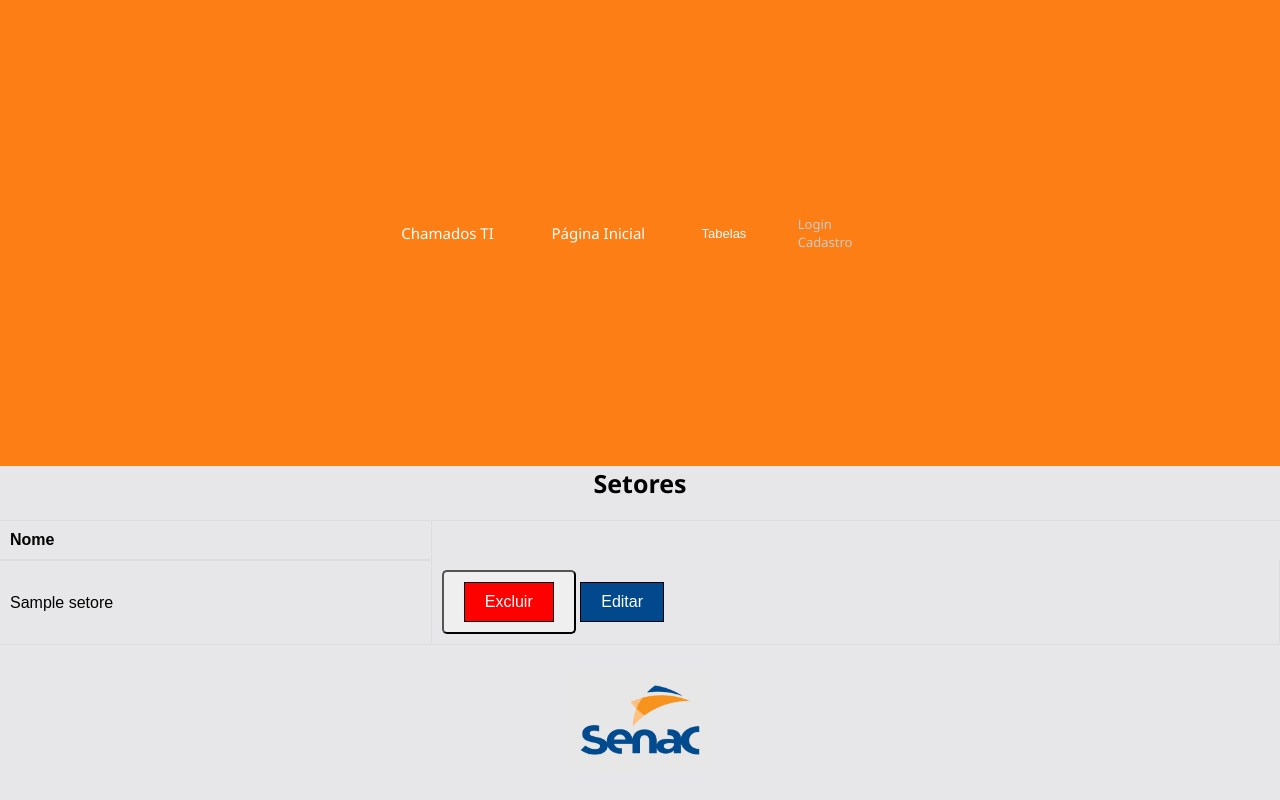
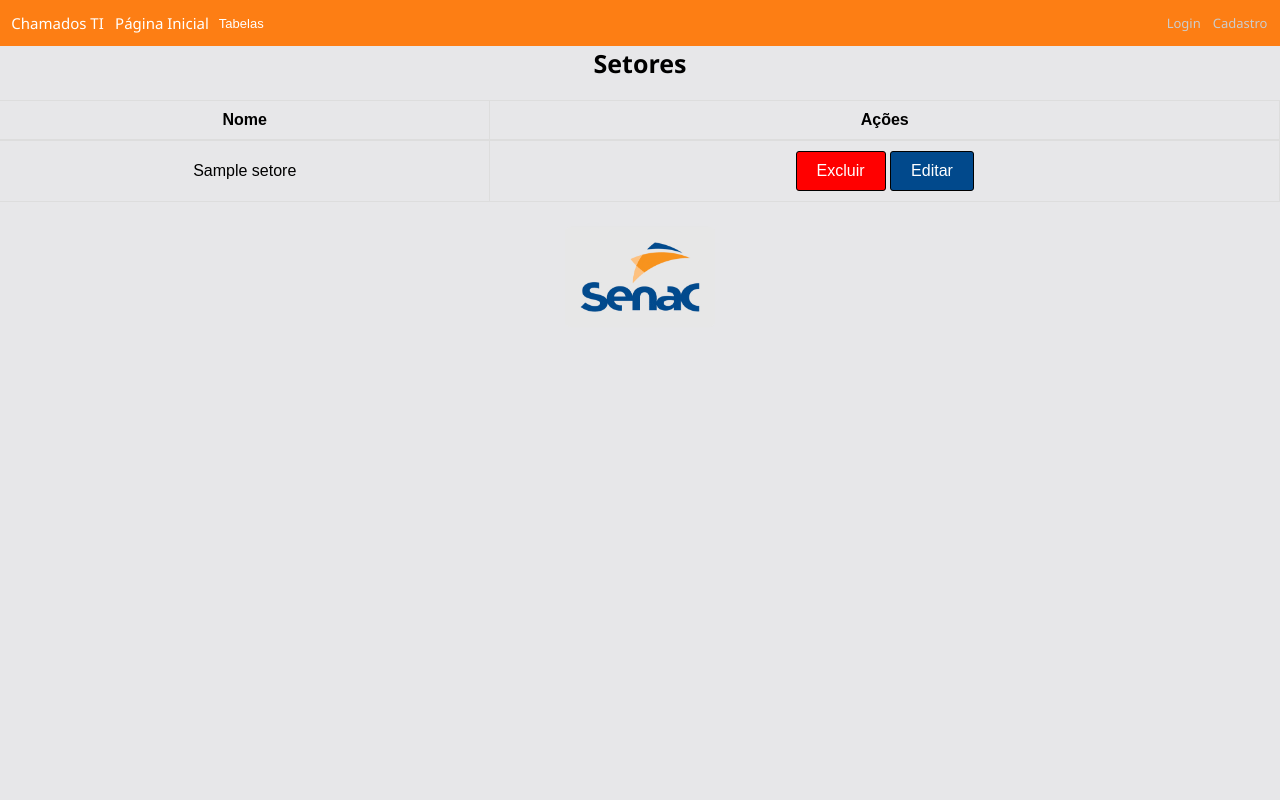
Before and after one commit to Raul-Rotilli/chamadosti_senac, a Flask app: page /setores in a window 1280 px wide. Run offline with Flask 3, Linux system fonts and the light colour scheme; the visitor is signed in with stand-in values (Sample User, id 1); tables that the repository leaves empty hold one stand-in row (values such as "Sample post").

Commit message:
Add files via upload

```diff
--- a/Trabalho final/static/style.css
+++ b/Trabalho final/static/style.css
@@ -25,7 +25,7 @@
   /* Remove margem superior */
 }
 
-.navbar .container {
+.navbar .container-template {
   display: flex;
   /* Layout flexível */
   justify-content: space-between;
@@ -172,6 +172,7 @@
 }
 
 th {
+  text-align: center;
   font-weight: bold;
   /*Torna o texto das células do cabeçalho (th) negrito.*/
   border-bottom: 2px solid #ddd;
@@ -179,6 +180,7 @@
 }
 
 td {
+  text-align: center;
   border-bottom: 1px solid #ddd;
   /*Adiciona uma linha horizontal sólida de 1px de espessura na cor #ddd na parte inferior das células do corpo (td).*/
 }
@@ -195,14 +197,16 @@
   font-family: sans-serif;
 }
 
-button.editar {
+.editar {
   background-color: #01498C;
   color: white;
+  border-radius: 3px;
 }
 
-button.excluir {
+.excluir {
   background-color: red;
   color: white;
+  border-radius: 3px;
 }
 
 /*login*/
@@ -337,7 +341,6 @@
 .dropdown-content {
   display: none;
   position: absolute;
-  background-color: #f9f9f9;
   min-width: 160px;
   z-index: 1;
 }
--- a/Trabalho final/templates/login.html
+++ b/Trabalho final/templates/login.html
@@ -27,7 +27,7 @@
 
                 <form method="POST" action="/validalogin{{id}}">
                     <div>
-                        <input class="inputlogin" type="text" name="nome_usuario" placeholder="Nome de Usuário">
+                        <input class="inputlogin" type="text" name="email" placeholder="E-mail">
                     </div>
                     <div>
                         <input class="inputlogin" type="password" name="senha" placeholder="Senha">
--- a/Trabalho final/templates/setores.html
+++ b/Trabalho final/templates/setores.html
@@ -12,6 +12,7 @@
     <thead>
         <tr>
             <th>Nome</th>
+            <th>Ações</th>
         </tr>
     </thead>
 
@@ -20,7 +21,7 @@
         <tr>
             <td>{{ setor[1] }}</td>
             <td>
-                <button onclick="confirmar( {{setor[0]}})" > <a href="" class="excluir">Excluir</a></button>
+                <button class="excluir" onclick="confirmar( {{setor[0]}})" >Excluir</button>
                 <a href="/excluir_setor/{{ setor[0]}}" class="editar">Editar</a>
 
             </td>
@@ -44,11 +45,6 @@
     var confirmacao = confirm('Tem certeza que quer excluir o setor?')
     if (confirmacao){
         window.location.href = "/excluir_setor/"+setor
-        window.location.href = "/setores"
-    }
-    else{
-        window.location.href = "/paginainicial"
-
     }
 
     }
--- a/Trabalho final/templates/template.html
+++ b/Trabalho final/templates/template.html
@@ -26,9 +26,9 @@
 <body>
     <nav class="navbar">
         <!--Cria uma barra de navegação.-->
-        <div class="container">
+        <div class="container-template">
             <!---->
-            <div class="container">
+            <div class="container-template">
                 <!---->
                 <a class="navbar-brand" href=#>Chamados TI</a>
                 <!--Cria um link para a página inicial.-->
```
Also changed, not shown: Trabalho final/templates/tecnicos.html (+2 -8 lines), Trabalho final/templates/usuarios.html (+3 -8 lines).
